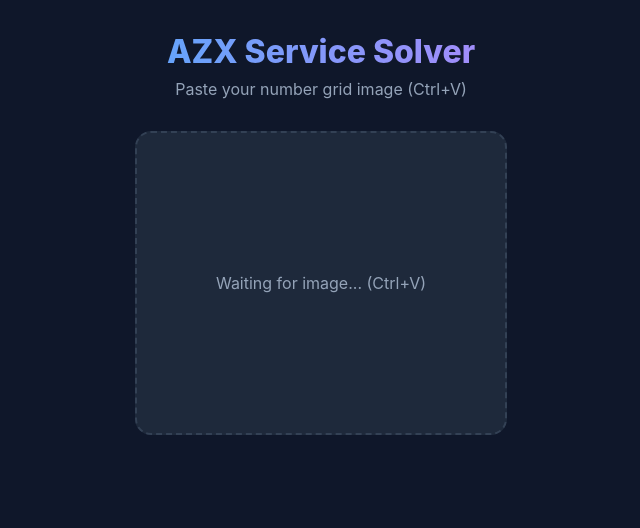
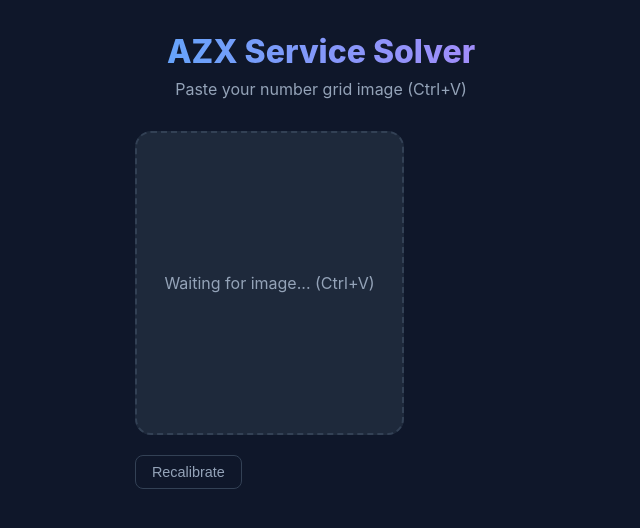
Before and after one commit to Zekareisoujin/azx-service-solver, a React (Vite) app: page / in a window 1280 px wide. Shown: the top 528 px of the page, without its empty margins (351-991 px from the left). Built offline with nearby package versions, Linux system fonts and the light colour scheme.

Commit message:
rearrange result areas, added paste space header

```diff
--- a/src/App.jsx
+++ b/src/App.jsx
@@ -89,9 +89,18 @@ function App() {
         <p>Paste your number grid image (Ctrl+V)</p>
       </header>
 
-      <main>
+      <main className="main-layout">
+        <div className="left-panel">
           <PasteArea onImageProcessed={handleImageProcessed} />
 
+          <div style={{ marginTop: '20px' }}>
+            <button className="secondary-button" onClick={handleRecalibrate}>
+              Recalibrate
+            </button>
+          </div>
+        </div>
+
+        <div className="right-panel">
           {step === 'calibrate' && (
             <CalibrationPanel
               clusters={clusters}
@@ -100,7 +109,6 @@ function App() {
           )}
 
           {step === 'result' && (
-          <>
             <div className="passes-container">
               {Object.keys(solutionsByPass).map(pass => (
                 <PassResult
@@ -111,13 +119,8 @@ function App() {
                 />
               ))}
             </div>
-            <ResultsPanel
-              output={gridData}
-              isProcessing={false}
-              onRecalibrate={handleRecalibrate}
-            />
-          </>
           )}
+        </div>
       </main>
     </div>
   );
--- a/src/components/PasteArea.jsx
+++ b/src/components/PasteArea.jsx
@@ -43,9 +43,12 @@ const PasteArea = ({ onImageProcessed }) => {
     };
 
     return (
-        <div className={`paste-area ${!isWaiting ? 'has-content' : ''}`}>
-            {isWaiting && <div className="placeholder-text">Waiting for image... (Ctrl+V)</div>}
-            <canvas ref={canvasRef} style={{ display: isWaiting ? 'none' : 'block' }} />
+        <div className="paste-area-container">
+            {!isWaiting && <h3 className='paste-area-header'>Reference image</h3>}
+            <div className={`paste-area ${!isWaiting ? 'has-content' : ''}`}>
+                {isWaiting && <div className="placeholder-text">Waiting for image... (Ctrl+V)</div>}
+                <canvas ref={canvasRef} style={{ display: isWaiting ? 'none' : 'block' }} />
+            </div>
         </div>
     );
 };
--- a/src/index.css
+++ b/src/index.css
@@ -42,6 +42,15 @@ h1 {
 p {
   color: var(--text-secondary);
   margin: 0;
+}
+
+.paste-area-container {
+  display: flex;
+  flex-direction: column;
+}
+
+.paste-area-header {
+  color: var(--text-secondary);
 }
 
 .paste-area {
@@ -184,6 +193,27 @@ canvas {
   color: var(--text-primary);
 }
 
+.main-layout {
+  display: flex;
+  gap: 2rem;
+  align-items: flex-start;
+  height: calc(100vh - 120px);
+  /* Adjust for header */
+}
+
+.left-panel {
+  flex: 1 1 auto;
+  position: sticky;
+  top: 0;
+}
+
+.right-panel {
+  flex: 1 1 auto;
+  height: 100%;
+  overflow-y: auto;
+  padding-right: 1rem;
+}
+
 .passes-container {
   display: flex;
   flex-direction: column;
```
Lines whose indentation alone changed are shown as unchanged.
